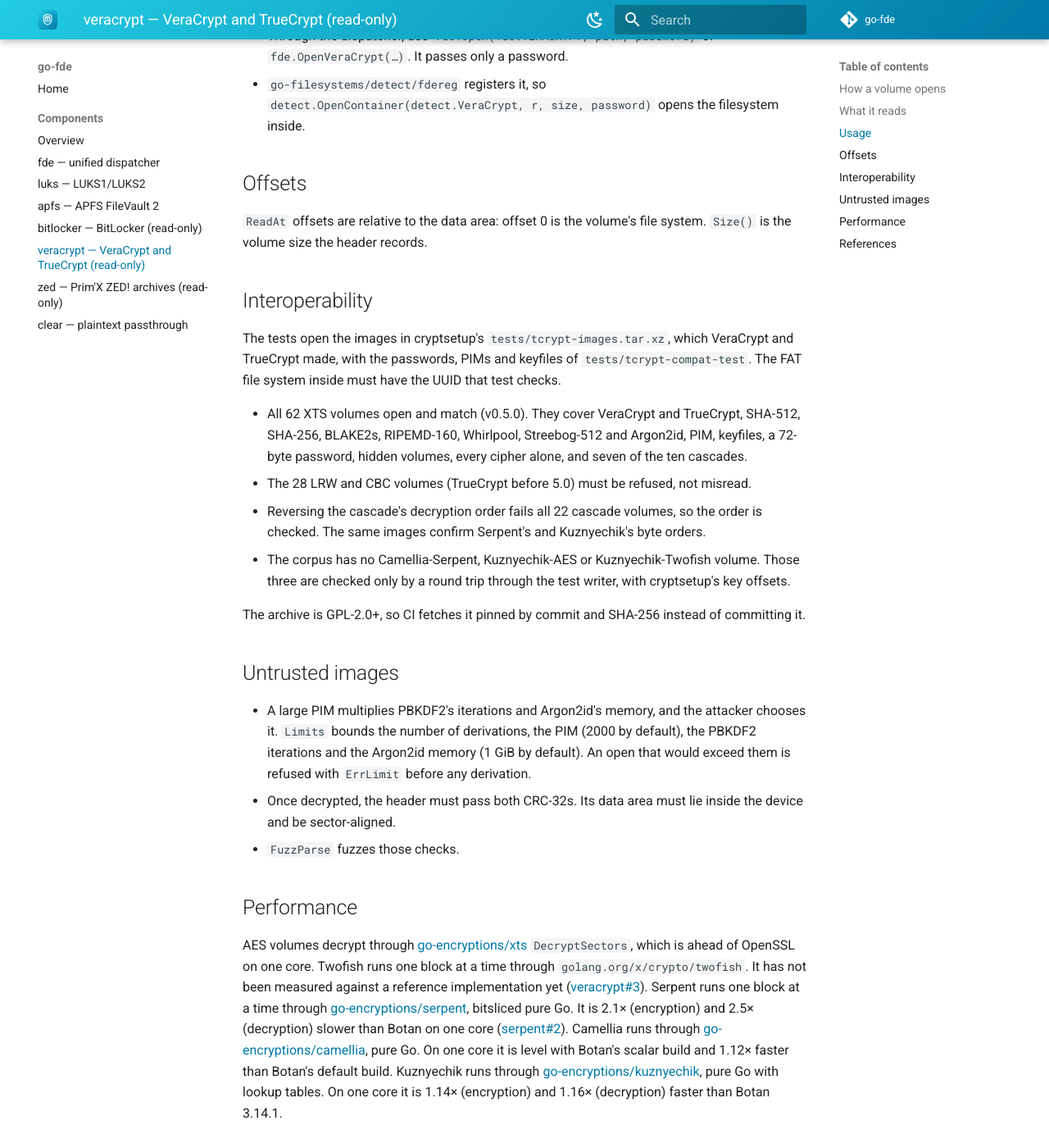
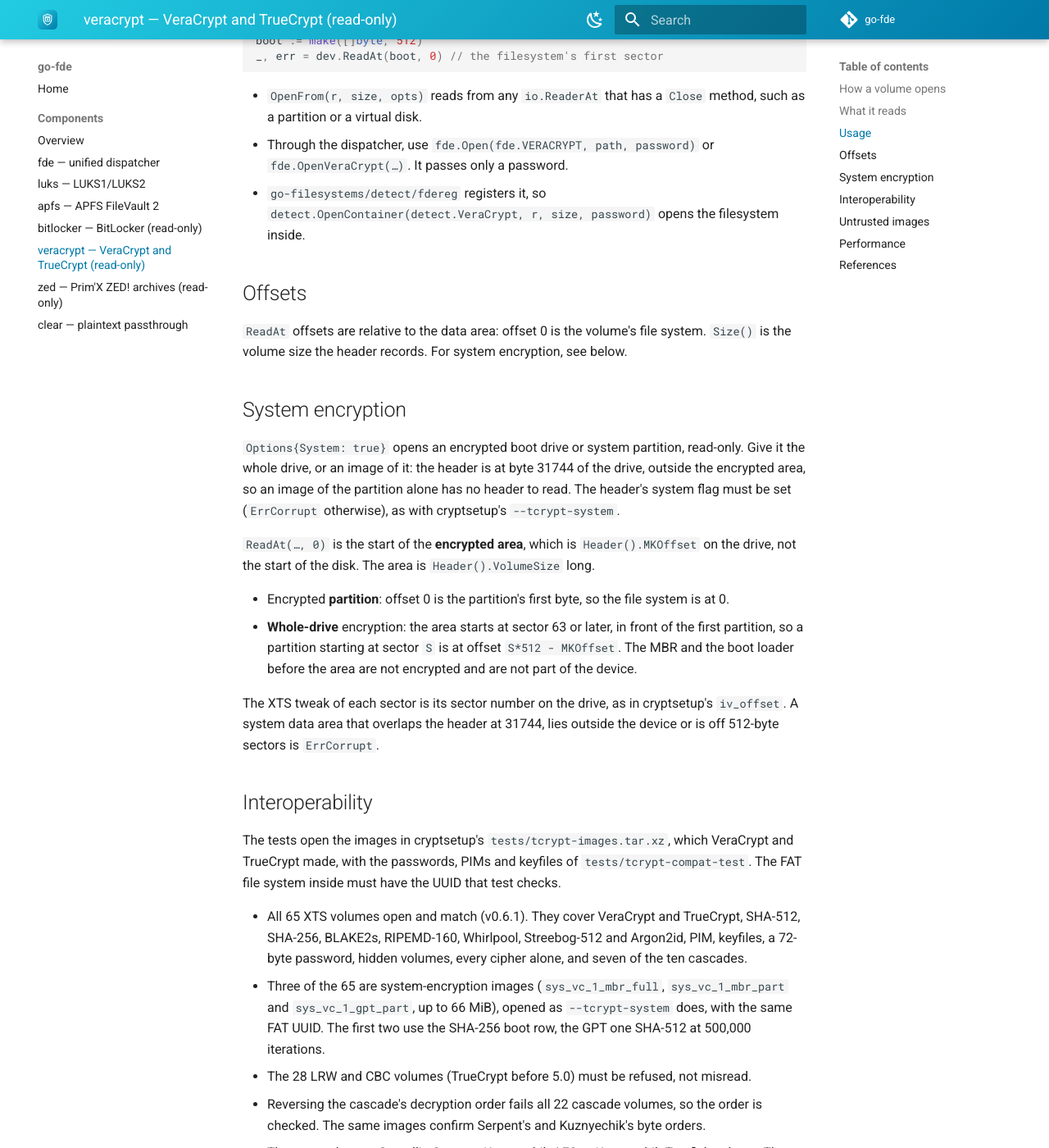
Before and after one commit to go-fde/docs, an MkDocs documentation site: the page built from docs/components/veracrypt.md, in a window 1280 px wide and 1400 px high, scrolled down 1673 px. Shown: the whole window at 82% size. Built offline with MkDocs 1.6.1 and Material for MkDocs 9.7.7, drawn with Linux system fonts in a browser that asks for light colours; the version menu is left out; some of the changed text lies outside the part shown.

Commit message:
veracrypt: document system encryption (v0.6.0) (#20)
* veracrypt: document system encryption (v0.6.0)

Options.System, the boot KDF rows, where ReadAt(0) is for a partition and
for a whole-drive encryption, the refusals (hidden operating system
included), and the corpus counts: 65 opened, 28 refused.

Co-Authored-By: Claude Sonnet 5.5 <noreply@anthropic.com>

* veracrypt, zed: fix the KDF claim and stale versions and figures

"Every KDF" becomes "every KDF cryptsetup's tcrypt tries", with the
Streebog boot row named as not supported; Serpent's throughput is the
v0.6.1 figure; zed is v0.2.1 and its real-container check is the byte for
byte extraction.

Co-Authored-By: Claude Sonnet 5.5 <noreply@anthropic.com>

* veracrypt: the Twofish line, as measured since veracrypt#3

Review: the page still said Twofish runs one block at a time through
x/crypto/twofish and is not measured. Since veracrypt v0.5.2 it goes
through go-encryptions/twofish and xts's batch path: about 611 MiB/s
on a 4 KiB Twofish-XTS read, against 486 MiB/s for Botan's Twofish/XTS
and about 133 MiB/s with x/crypto (veracrypt#3, closed).

Co-Authored-By: Claude Opus 5.5 <noreply@anthropic.com>

---------

Co-authored-by: Claude Sonnet 5.5 <noreply@anthropic.com>

```diff
--- a/docs/components/veracrypt.md
+++ b/docs/components/veracrypt.md
@@ -33,16 +33,18 @@ Because the header cannot be recognised, the [`fde`](fde.md) dispatcher's
 | | |
 |---|---|
 | Ciphers (XTS) | every XTS chain VeraCrypt offers: AES, Camellia, Kuznyechik, Serpent, Twofish, and the cascades AES-Twofish, AES-Twofish-Serpent, Camellia-Kuznyechik, Camellia-Serpent, Kuznyechik-AES, Kuznyechik-Serpent-Camellia, Kuznyechik-Twofish, Serpent-AES, Serpent-Twofish-AES, Twofish-Serpent |
-| KDFs | every non-boot KDF VeraCrypt and TrueCrypt use: PBKDF2 with SHA-512, SHA-256, BLAKE2s-256, RIPEMD-160, Whirlpool or Streebog-512; Argon2id; TrueCrypt's PBKDF2-SHA-1 with `Legacy` |
+| KDFs | every KDF cryptsetup's tcrypt tries: PBKDF2 with SHA-512, SHA-256, BLAKE2s-256, RIPEMD-160, Whirlpool or Streebog-512; Argon2id; TrueCrypt's PBKDF2-SHA-1 with `Legacy`; with `System`, also VeraCrypt's boot rows (SHA-256 and BLAKE2s-256 at 200,000 iterations, RIPEMD-160 at 327,661, PIM multiplier 2048); not VeraCrypt's Streebog boot row (200,000 iterations), which cryptsetup comments out too |
 | Options | PIM, keyfiles (up to 1 MiB each), passwords up to 128 bytes |
-| Volumes | normal, hidden, backup headers; VeraCrypt and TrueCrypt 5.0 and later |
+| Volumes | normal, hidden, backup headers; system encryption (`System`); VeraCrypt and TrueCrypt 5.0 and later |
 
 **Not supported yet.** A volume that uses these fails like a wrong
 password, because nothing on disk can tell the two apart:
 
 - TrueCrypt's LRW and CBC modes, and headers older than version 3.
 
-**Refused** with `ErrUnsupported`: system encryption, and sector sizes
+**Refused** with `ErrUnsupported`: a hidden operating system (a system
+header that records a hidden size), a system header opened without
+`System`, `System` combined with `Hidden` or `Backup`, and sector sizes
 other than 512 bytes.
 
 ## Usage
@@ -74,7 +76,31 @@ _, err = dev.ReadAt(boot, 0) // the filesystem's first sector
 ## Offsets
 
 `ReadAt` offsets are relative to the data area: offset 0 is the volume's
-file system. `Size()` is the volume size the header records.
+file system. `Size()` is the volume size the header records. For system
+encryption, see below.
+
+## System encryption
+
+`Options{System: true}` opens an encrypted boot drive or system partition,
+read-only. Give it the whole drive, or an image of it: the header is at
+byte 31744 of the drive, outside the encrypted area, so an image of the
+partition alone has no header to read. The header's system flag must be set
+(`ErrCorrupt` otherwise), as with cryptsetup's `--tcrypt-system`.
+
+`ReadAt(…, 0)` is the start of the **encrypted area**, which is
+`Header().MKOffset` on the drive, not the start of the disk. The area is
+`Header().VolumeSize` long.
+
+- Encrypted **partition**: offset 0 is the partition's first byte, so the
+  file system is at 0.
+- **Whole-drive** encryption: the area starts at sector 63 or later, in front
+  of the first partition, so a partition starting at sector `S` is at offset
+  `S*512 - MKOffset`. The MBR and the boot loader before the area are not
+  encrypted and are not part of the device.
+
+The XTS tweak of each sector is its sector number on the drive, as in
+cryptsetup's `iv_offset`. A system data area that overlaps the header at
+31744, lies outside the device or is off 512-byte sectors is `ErrCorrupt`.
 
 ## Interoperability
 
@@ -83,10 +109,14 @@ which VeraCrypt and TrueCrypt made, with the passwords, PIMs and keyfiles of
 `tests/tcrypt-compat-test`. The FAT file system inside must have the UUID
 that test checks.
 
-- All 62 XTS volumes open and match (v0.5.0). They cover VeraCrypt and
+- All 65 XTS volumes open and match (v0.6.1). They cover VeraCrypt and
   TrueCrypt, SHA-512, SHA-256, BLAKE2s, RIPEMD-160, Whirlpool, Streebog-512
   and Argon2id, PIM, keyfiles, a 72-byte password, hidden volumes, every
   cipher alone, and seven of the ten cascades.
+- Three of the 65 are system-encryption images (`sys_vc_1_mbr_full`,
+  `sys_vc_1_mbr_part` and `sys_vc_1_gpt_part`, up to 66 MiB), opened as
+  `--tcrypt-system` does, with the same FAT UUID. The first two use the
+  SHA-256 boot row, the GPT one SHA-512 at 500,000 iterations.
 - The 28 LRW and CBC volumes (TrueCrypt before 5.0) must be refused, not
   misread.
 - Reversing the cascade's decryption order fails all 22 cascade volumes,
@@ -107,21 +137,27 @@ instead of committing it.
   default). An open that would exceed them is refused with `ErrLimit` before
   any derivation.
 - Once decrypted, the header must pass both CRC-32s. Its data area must lie
-  inside the device and be sector-aligned.
+  inside the device and be sector-aligned; a system data area must not
+  overlap the header at 31744.
 - `FuzzParse` fuzzes those checks.
 
 ## Performance
 
 AES volumes decrypt through
 [go-encryptions/xts](https://github.com/go-encryptions/xts)
-`DecryptSectors`, which is ahead of OpenSSL on one core. Twofish runs one
-block at a time through `golang.org/x/crypto/twofish`. It has not been
-measured against a reference implementation yet
-([veracrypt#3](https://github.com/go-fde/veracrypt/issues/3)). Serpent
-runs one block at a time through
-[go-encryptions/serpent](https://github.com/go-encryptions/serpent),
-bitsliced pure Go. It is 2.1× (encryption) and 2.5× (decryption) slower
-than Botan on one core
+`DecryptSectors`, which is ahead of OpenSSL on one core. Twofish goes
+through [go-encryptions/twofish](https://github.com/go-encryptions/twofish),
+four blocks at a time through xts's batch path: a Twofish-XTS 4 KiB read
+runs at about 611 MiB/s on one Apple M4 Max core, against 486 MiB/s for
+Botan 3.14.1's own Twofish/XTS and about 133 MiB/s with the former
+`golang.org/x/crypto/twofish`
+([veracrypt#3](https://github.com/go-fde/veracrypt/issues/3), closed).
+Serpent goes through
+[go-encryptions/serpent](https://github.com/go-encryptions/serpent) v0.2.0,
+bitsliced pure Go. veracrypt v0.6.1 reads Serpent-XTS at about 289 MiB/s,
+against 127 MiB/s before (+127 %). Serpent's batch path is level with
+Botan's NEON for decryption and 1.28× faster for encryption; amd64 is not
+measured
 ([serpent#2](https://github.com/go-encryptions/serpent/issues/2)).
 Camellia runs through
 [go-encryptions/camellia](https://github.com/go-encryptions/camellia), pure
```
Also changed, not shown: docs/components/index.md (+2 -2 lines), docs/components/zed.md (+2 -2 lines), docs/index.md (+1 -1 lines).
